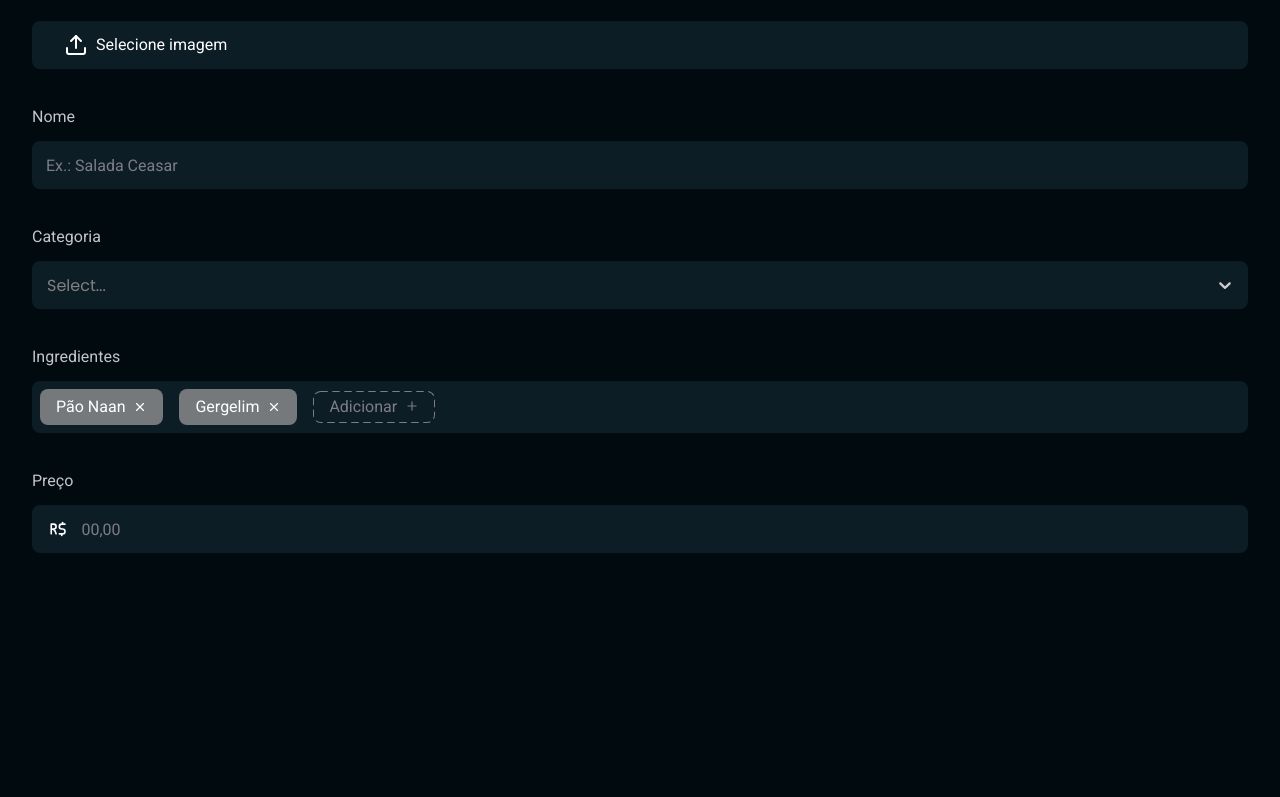
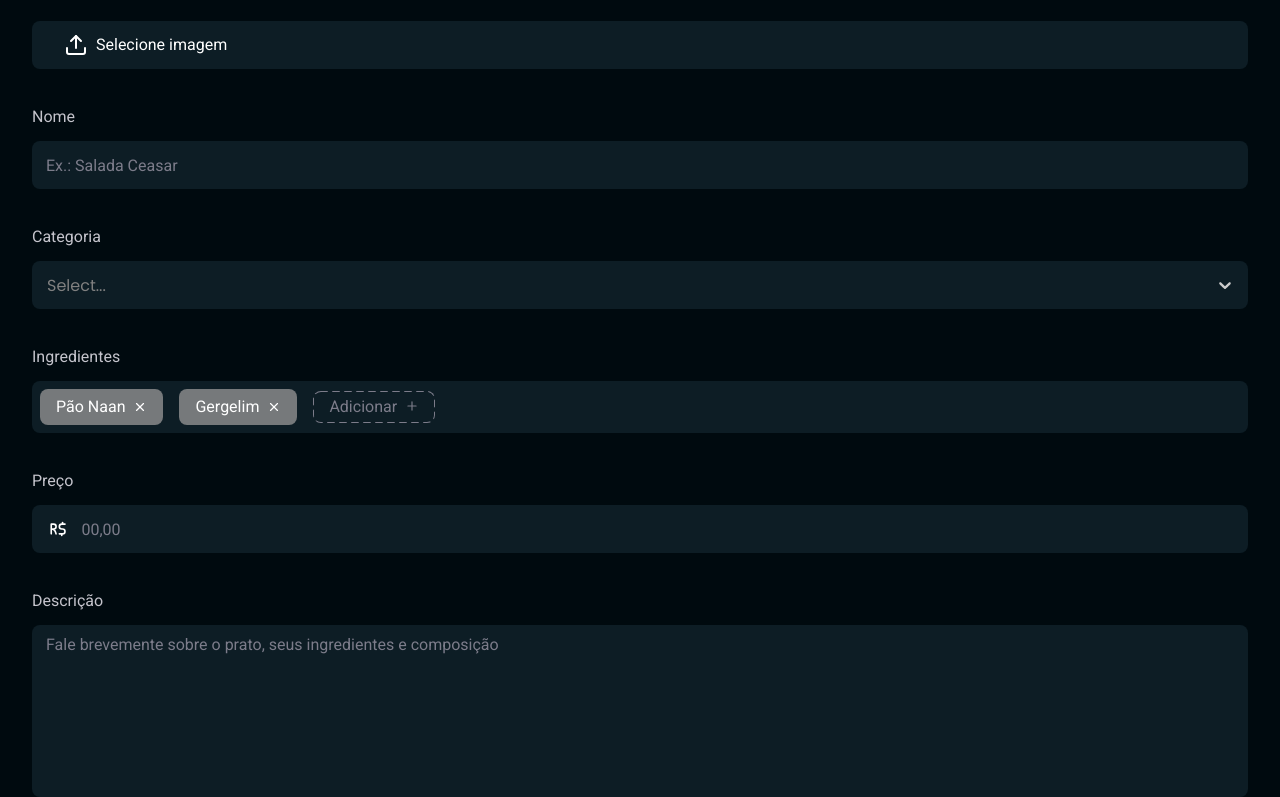
Before and after one commit to SergioRSanchez/food-explorer-web, a React (Vite) app: page / in a window 1280 px wide. Shown: the part 259-1056 px from the top of the page. Before the commit the page ends 812 px from the top, so only its background shows below. Built offline with nearby package versions, Linux system fonts and the light colour scheme.

Commit message:
feat: created TextArea component

```diff
--- /dev/null
+++ b/src/components/TextArea/index.jsx
@@ -0,0 +1,9 @@
+import { Container } from './styles';
+
+export function TextArea({ ...rest }) {
+  return (
+    <Container>
+      <textarea {...rest} />
+    </Container>
+  )
+}
--- /dev/null
+++ b/src/components/TextArea/styles.js
@@ -0,0 +1,28 @@
+import styled from 'styled-components';
+
+export const Container = styled.div`
+  width: 100%;
+  background-color: ${({ theme }) => theme.COLORS.DARK_900};
+  color: ${({ theme }) => theme.COLORS.LIGHT_100};
+  height: 172px;
+
+  border-radius: 8px;
+  padding: 12px 14px;
+
+  textarea {
+    resize: none;
+    width: 100%;
+    height: 100%;
+    background-color: transparent;
+    border: none;
+    color: ${({ theme }) => theme.COLORS.LIGHT_100};
+
+    font-family: Roboto;
+    font-size: 16px;
+    line-height: 100%;
+
+    &::placeholder {
+      color: ${({ theme }) => theme.COLORS.LIGHT_500};
+    }
+  }
+`;
--- a/src/pages/NewMeal/index.jsx
+++ b/src/pages/NewMeal/index.jsx
@@ -7,6 +7,7 @@
 import { Input } from '../../components/Input';
 import { SelectInput } from '../../components/SelectInput';
 import { MultiSelectInput } from '../../components/MultiSelectInput';
+import { TextArea } from '../../components/TextArea';
 
 import { Container, Content, Form } from './styles';
 
@@ -74,6 +75,11 @@
             icon={TbCurrencyReal}
           />
 
+          <label htmlFor="description">Descrição</label>
+          <TextArea
+            placeholder="Fale brevemente sobre o prato, seus ingredientes e composição"
+          />
+
         </Form>
       </Content>
     </Container>
```
